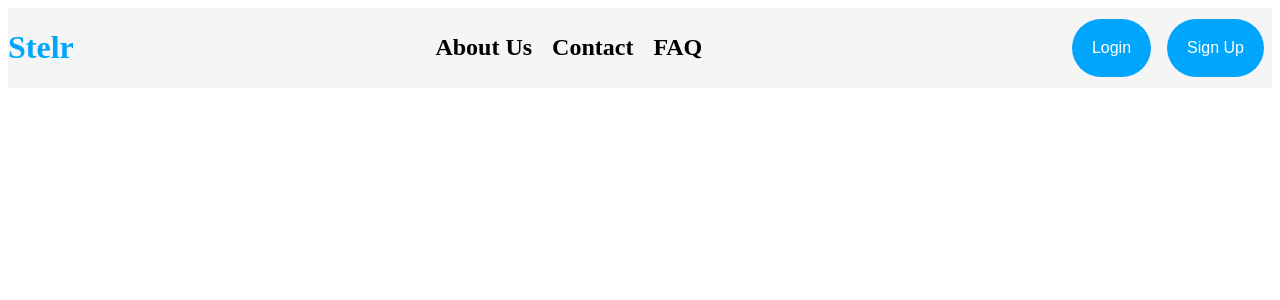
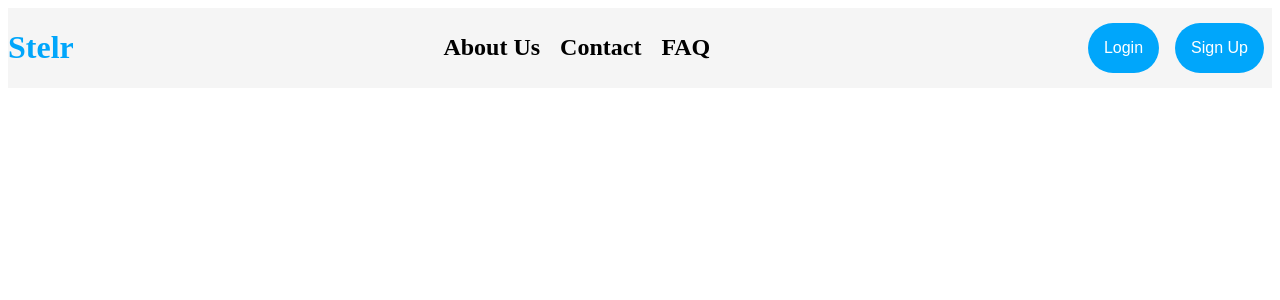
Before and after one commit to Jovenson-Don/stelr, a React (Vite) app: page / in a window 1280 px wide. Shown: the top 300 px of the page. Built offline with nearby package versions, Linux system fonts and the light colour scheme.

Commit message:
removed px

```diff
--- a/src/App.tsx
+++ b/src/App.tsx
@@ -2,9 +2,9 @@ import MainLandingPage from "./landingPage/mainLandingPage";
 
 function App() {
   return (
-    <>
+    <div>
       <MainLandingPage />
-    </>
+    </div>
   );
 }
 
--- a/src/buttons/PrimaryButton.tsx
+++ b/src/buttons/PrimaryButton.tsx
@@ -8,8 +8,8 @@ const PrimaryButton: FC<PrimaryButtonProps> = ({ label }) => {
   const buttonStyle = {
     backgroundColor: "#00A6FB",
     color: "white",
-    borderRadius: "500px",
-    padding: "20px 20px",
+    borderRadius: "3em",
+    padding: "1em",
     border: "none",
     cursor: "pointer",
     margin: ".5em",
--- a/src/landingPage/mainLandingPage.tsx
+++ b/src/landingPage/mainLandingPage.tsx
@@ -5,9 +5,9 @@ interface MainlandingPageProps {}
 
 const MainLandingPage: FC<MainlandingPageProps> = () => {
   return (
-    <>
+    <div>
       <LandingPageHeader title="Stelr" />
-    </>
+    </div>
   );
 };
 
```
Also changed, not shown: src/landingPage/HeroSection.tsx (added, +9 -0 lines).
